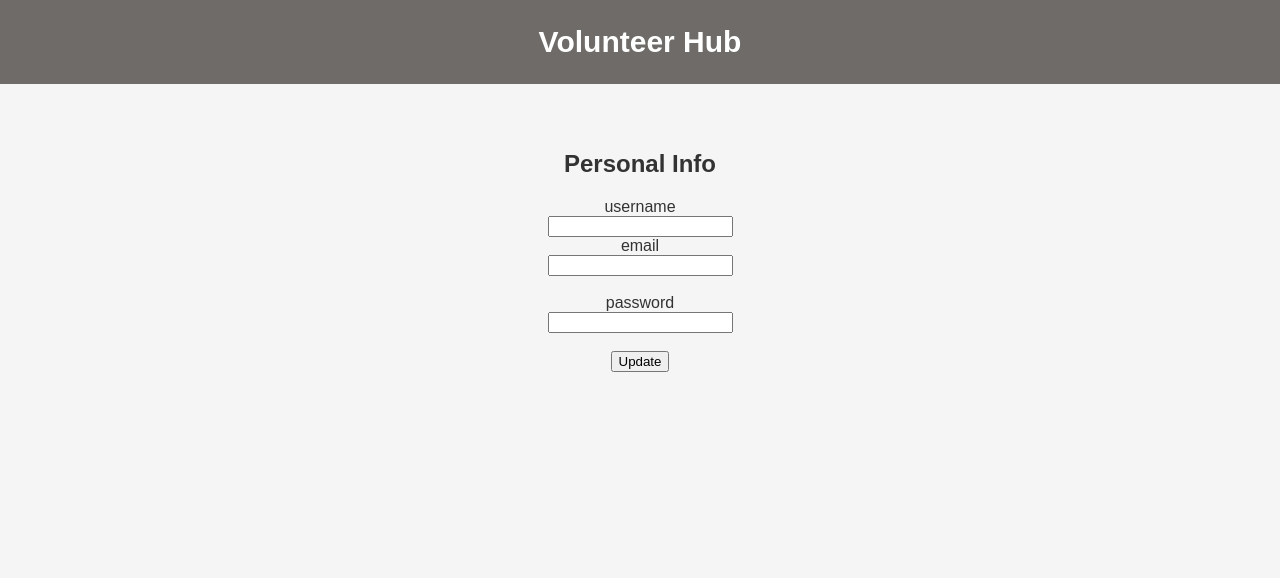
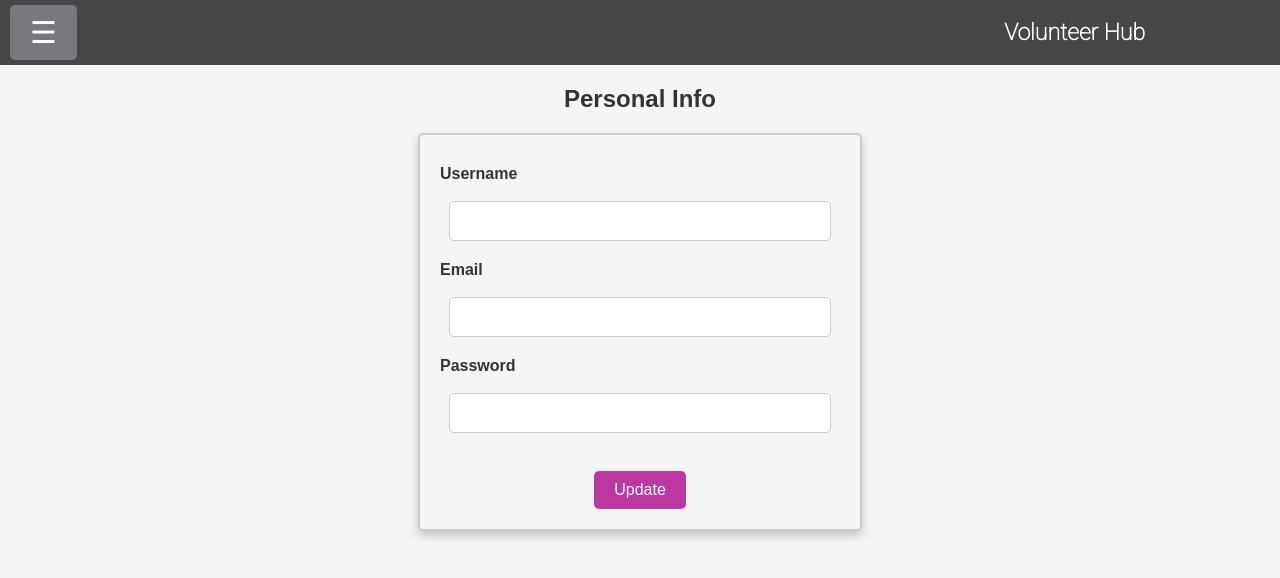
Before and after one commit to software-students-fall2023/2-web-app-exercise-recursion-n-1, a Flask app: template templates/edit_user.html in a window 1280 px wide. Shown: the top 578 px of the page. Run offline with Flask 3, Linux system fonts and the light colour scheme; the template is opened without the code that fills it, so the values that code supplies are empty; parts of the project's set-up code (start-up, migrations or seed data) failed here and were passed over.

Commit message:
updated html and changed css

```diff
--- a/app.py
+++ b/app.py
@@ -98,7 +98,6 @@ def processLogin():
         session["email"] = email
         print(session)
         # print(session.get('email', "example@example.com"))
-
         return redirect(url_for("event"))
 
 
@@ -125,7 +124,8 @@ def processRegistration():
         return render_template("register.html", noPasswordMatch=True)
 
     # Create an account in the database
-    newAccount = {"email": email, "name": username, "password": password,"myEvents":[],"myPostings":[]}
+    #newAccount = {"email": email, "name": username, "password": password,"myEvents":[],"myPostings":[]}
+    newAccount = {"email": email, "name": username, "password": password,"myEvents":[{"_id":ObjectId("6535c7779d05c736740705d6")},{"_id": ObjectId("6535b3a3c6a294db15064818")}],"myPostings":[]}
     db.users.insert_one(newAccount)
 
     return render_template("login.html")
@@ -170,24 +170,22 @@ def event():
 def rsvp():
     if "userid" not in session:
         return redirect(url_for("loading"))
-
     id = session["userid"]
     user = db.users.find_one({"_id": ObjectId(id)})
     event_id = request.form.get("event_id")
     events_collection = db["event"]
     event = events_collection.find_one({"_id": ObjectId(event_id)})
+    docs = db["event"].find({}).sort("created_at", -1)
     if event["numOfPpl"] >= event["capacity"]:
-        print("FULL")
-        #display error
+        return render_template("events.html",docs=docs, capacity_overload=True, specific_event_id=ObjectId(event_id))
     elif any(str(e["_id"]) == event_id for e in user.get("myEvents", [])):
          print("already RSVP")
-        #display error
+         return render_template("events.html",docs=docs, has_rsvpd=True, specific_event_id=ObjectId(event_id))
     else:
         events_collection.update_one({"_id": ObjectId(event_id)}, {"$inc": {"numOfPpl": 1}})
         user_events = user.get("myEvents", [])
         user_events.append({"_id": ObjectId(event_id)})
         db.users.update_one({"_id": ObjectId(id)}, {"$set": {"myEvents": user_events}})
-
     return redirect(url_for("event"))
 
 @app.route("/add_event", methods=["GET", "POST"])
--- a/static/css/style.css
+++ b/static/css/style.css
@@ -1,20 +1,40 @@
 /*
 Styling
 */
+
+
 
 header {
   display: flex;
   flex-direction: row;
   padding:0;
-  justify-content: center;
+  margin: 0;
+  justify-content: space-between;
   align-items: center;
   font-size: 20px;
+  font-family: 'Roboto', sans-serif;
   color: #ffffff;
-  background-color: hsl(30, 3%, 42%);
-  position: fixed; /* Add this line to make the header fixed */
-  top: 0; /* Stick it to the top */
-  width: 100%; /* Make it full-width */
-  z-index: 1000; /* Ensure it appears above other content */
+  background-color: hsl(30, 1%, 28%);
+  position: fixed;
+  top: 0;
+  width: 100%;
+  z-index: 1000;
+}
+
+header h2{
+  font-size: 23px;
+  margin-right: 135px;
+}
+
+.header-button{
+  background-color: #78787f;
+  color: #fff;
+  border: none;
+  border-radius: 5px;
+  padding: 10px 20px;
+  cursor: pointer;
+  transition: background 0.3s;
+  margin-left: 10px;
 }
 
 body {
@@ -104,11 +124,11 @@ form[action="/login"], form[action="/register"]{
 }
 
 .form-login{
-  margin: 145px auto 0 0;
+  margin: 80px auto 0 0;
 }
 
 .form-register{
-  margin: 70px auto 0 0;
+  margin: 0px auto 0 0;
 }
 
 .form-login label ,.form-register label {
@@ -138,11 +158,81 @@ form[action="/login"], form[action="/register"]{
 
 .form-login [type="submit"]:hover, .form-register [type="submit"]:hover {
   background: #0056b3;
+}
 
+.go-back-button {
+  position: fixed;
+  top: 10px; /* Adjust the top position as needed */
+  left: 10px; /* Adjust the left position as needed */
+  display: inline-block;
+  padding: 10px 20px;
+  background-color: #3240ba;
+  color: #fff;
+  border: none;
+  border-radius: 5px;
+  text-decoration: none; /* Remove underline for anchor element */
+  font-size: 16px;
+  cursor: pointer;
+  transition: background 0.3s;
+}
+
+.start-app-name{
+  font-family: 'Roboto', sans-serif;
+  margin-top:60px;
+}
+
+
+/*
+Adding a new event
+*/
+
+.add-event-form{
+  padding: 1.5rem;
+  border-radius: 5px;
+  background-color: #f5f5f5;
+  border: 2px solid #ccc;
+  gap: 3px;
+  margin: 0 auto;
+  max-width: 300px;
+  box-shadow: 0 5px 10px rgba(0, 0, 0, 0.2);
 }
 
 .editing{
-  margin-top:150px
+  margin-top:85px
+}
+
+.editing label {
+  font-weight: bold;
+  text-align: left;
+  font-size: 16px;
+  display: block; /* Display labels on a new line */
+  margin-left: 0;
+  margin-bottom: 0px;
+}
+.editing input[type="text"],
+.editing input[type="date"],
+.editing input[type="time"],
+.editing input[type="email"],
+.editing textarea,
+.editing input[type="number"] {
+  width: 90%;
+  padding: 10px;
+  margin-bottom: 0px;
+  border: 1px solid #ccc;
+  border-radius: 5px;
+}
+
+.editing .post-btn {
+  background-color: #3240ba;
+  color: #fff;
+  border: none;
+  border-radius: 5px;
+  padding: 15px 30px;
+  cursor: pointer;
+  transition: background 0.3s;
+  font-size: 15px;
+  margin-top: 2px;
+  margin-bottom: 0px;
 }
 
 
@@ -167,16 +257,22 @@ profile page
   border-radius: 50%;
 }
 
+
 #personalInfo{
   /* border:1px solid black; */
+  text-align: left;
   max-width: 100%;
-  padding: 40px;
+  padding: 30px;
   margin:20px;
-  margin-top: 150px;
+  margin-top: 0px;
   box-shadow: 0 4px 8px 0 rgba(0,0,0,0.2);
   transition: 0.3s;
+}
 
+#personalInfo h3{
+  text-align: center;
 }
+
 
 #personalInfo:hover {
   box-shadow: 0 8px 16px 0 rgba(0,0,0,0.2);
@@ -186,12 +282,20 @@ profile page
   margin-top: 10px;
   height: 30px;
   width:50px;
+  background-color: #3240ba;
+  border-radius: 5px;
+  color: #fff;
+  border: none;
 }
 
 .deleteBtn{
   margin-top: 10px;
   height: 30px;
   width:50px;
+  background-color: #971625;
+  border-radius: 5px;
+  color: #fff;
+  border: none;
 }
 
 .labels{
@@ -205,6 +309,50 @@ profile page
   /* border:2px solid red; */
   margin-bottom: 20px;;
 }
+
+/*
+Edit user page
+*/
+
+.edit-user{
+  max-width: 400px;
+  margin: 0 auto; /* Center-align the form */
+  padding: 20px;
+  border: 2px solid #ccc;
+  border-radius: 5px;
+  background-color: #f5f5f5;
+  box-shadow: 0 5px 10px rgba(0, 0, 0, 0.2);
+}
+.edit-user label {
+  text-align: left;
+  margin-top: 10px;
+  font-weight: bold;
+  font-size: 16px;
+  color: #333;
+}
+
+.edit-user-button{
+  background-color: #bd37a0;
+  color: #fff;
+  border: none;
+  margin-top: 10px;
+  padding: 10px 20px;
+  border-radius: 5px;
+  cursor: pointer;
+  font-size: 16px;
+}
+
+.edit-user input[type="text"],
+.edit-user input[type="email"],
+.edit-user input[type="password"]{
+  padding: 10px;
+  font-size: 16px;
+  border: 1px solid #ccc;
+  border-radius: 5px;
+  width: 90%;
+  margin-bottom: 10px;
+}
+
 
 /*
   * Event page styles
@@ -258,7 +406,6 @@ select[name="search_option"] {
   margin-right: 10px; /* Add some space between select and button */
 }
 
-/* Button for searching */
 .search-btn {
   background-color: #3240ba;
   color: #fff;
@@ -273,7 +420,7 @@ select[name="search_option"] {
   background: #0056b3;
 }
 
-/* Styling for each event box */
+
 .event-box {
   padding: 40px;
   margin:20px;
@@ -316,12 +463,6 @@ select[name="search_option"] {
   background-color: #a55ca5; /
 }
 
-/* nav */
-header{
-  display: flex;
-  flex-direction: row;
-  justify-content: space-around;
-}
 
 
 .overlay-content {
--- a/templates/base.html
+++ b/templates/base.html
@@ -1,41 +1,24 @@
 <!DOCTYPE html>
 <html>
   <head>
-    <meta charset="utf-8">
-    <meta name="viewport" content="width=device-width, initial-scale=1">
-    <title>Volunteer Hub</title>
+    <meta charset="utf-8" />
+    <meta name="viewport" content="width=device-width, initial-scale=1" />
     <link
       rel="stylesheet"
       href="{{ url_for('static', filename='css/style.css') }}"
     />
-
+    <link rel="preconnect" href="https://fonts.googleapis.com" />
+    <link rel="preconnect" href="https://fonts.gstatic.com" crossorigin />
+    <link
+      href="https://fonts.googleapis.com/css2?family=Roboto:wght@100&display=swap"
+      rel="stylesheet"
+    />
   </head>
 
   <body>
     <div class="container">
-        <a href="{{url_for('loading')}}">
-            <header>
-                 <h2>Volunteer Hub</h2>
-                 {% if user %}
-                 <div id="myNav" class="overlay">
-                    <a href="javascript:void(0)" class="closebtn" onclick="closeNav()">&times;</a>
-                    <div class="overlay-content">
-                      <a href="/events">Event</a>
-                      <a href="/profile">Profile</a>
-                      <a href="/add_event"> Create Event</a>
-                      <a href="/logout">Log Out</a>
-                    </div>
-                  </div>
-                  <span style="font-size:30px;cursor:pointer" onclick="openNav()">&#9776; open</span>
-                 {% endif %}
-            </header>
-
-        </a>
-        <main>
-            {% block content %}
-            {% endblock %}
-
-        </main>
+      <a href="{{url_for('loading')}}"> </a>
+      <main>{% block content %} {% endblock %}</main>
     </div>
 
     <script>
@@ -47,6 +30,5 @@
         document.getElementById("myNav").style.width = "0%";
       }
     </script>
-
   </body>
 </html>
--- a/templates/edit_user.html
+++ b/templates/edit_user.html
@@ -1,21 +1,33 @@
 {% extends 'base.html' %}
  {%block content %}
+ <header>
+  <div id="myNav" class="overlay">
+     <a href="javascript:void(0)" class="closebtn" onclick="closeNav()">&times;</a>
+     <div class="overlay-content">
+       <a href="/events">Event</a>
+       <a href="/profile">Profile</a>
+       <a href="/add_event"> Create Event</a>
+       <a href="/logout">Log Out</a>
+     </div>
+   </div>
+   <span class = "header-button" style="font-size:30px;cursor:pointer" onclick="openNav()">&#9776; </span>
+   <h2>Volunteer Hub</h2>
+</header>
 
 <div class="editing">
   <h2>Personal Info</h2>
-  <form method="post" action="{{url_for('editUser',user_id = user._id)}}">
-    <label for="name"> username</label><br />
+  <form class="edit-user" method="post" action="{{url_for('editUser',user_id = user._id)}}">
+    <label for="name"> Username</label><br />
     <input type="text" id="name" name="fname" value="{{user.name}}" /><br />
 
-    <label for="email">email</label><br />
+    <label for="email">Email</label><br />
     <input
       type="email"
       id="email"
       name="femail"
       value="{{user.email}}"
-    /><br /><br />
-
-    <label for="password">password</label><br />
+    ><br />
+    <label for="password">Password</label><br />
     <input
       type="password"
       id="password"
@@ -23,7 +35,7 @@
       value="{{user.password}}"
     /><br /><br />
 
-    <input type="submit" value="Update" />
+    <input class="edit-user-button" type="submit" value="Update" />
   </form>
 </div>
 
--- a/templates/login.html
+++ b/templates/login.html
@@ -2,10 +2,10 @@
 
 {%block content %}
 
-
+<a href="/" class="go-back-button">Back</a>
+<h2 class="start-app-name">Volunteer Hub</h2>
 
 <div class="box">
-
 
     <form method="post" action="/login" class="form-login">
 
--- a/templates/register.html
+++ b/templates/register.html
@@ -2,7 +2,8 @@
 
 {%block content %}
 
-
+<a href="/" class="go-back-button">Back</a>
+<h2 class="start-app-name">Volunteer Hub</h2>
 
 <div class="box">
 
```
Also changed, not shown: templates/add_event.html (+16 -1 lines), templates/edit_posting.html (+13 -0 lines), templates/events.html (+21 -7 lines), templates/profile.html (+22 -9 lines). Lines whose indentation alone changed are shown as unchanged.
